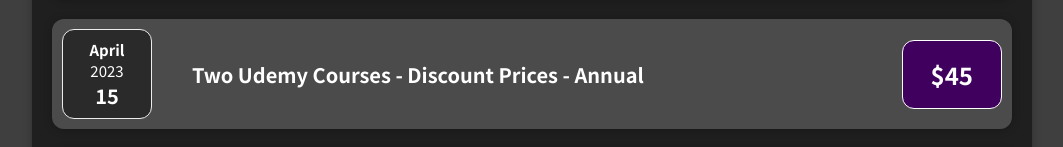
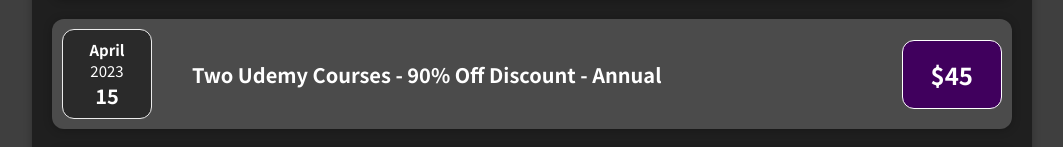
Before and after one commit to Frank-Pechar/react-expense-tracker, a React (Create React App) app: page / in a window 1280 px wide. Shown: the part 772-919 px from the top of the page, without its empty margins (108-1171 px from the left). Built offline with nearby package versions, Linux system fonts and the light colour scheme.

Commit message:
Formatting

```diff
--- a/src/App.js
+++ b/src/App.js
@@ -19,7 +19,7 @@
     },
     {
       id: 'e3',
-      title: 'Three Udemy Courses - Discount Prices - Annual',
+      title: 'Three Udemy Courses - 90% Off Discount - Annual',
       amount: 75.0,
       date: new Date(2020, 8, 1),
     },
@@ -31,7 +31,7 @@
     },
     {
       id: 'e5',
-      title: 'Six Udemy Courses - Discount Prices - Annual',
+      title: 'Six Udemy Courses - 90% Off Discount - Annual',
       amount: 145.0,
       date: new Date(2021, 9, 1),
     },
@@ -55,7 +55,7 @@
     },
     {
       id: 'e9',
-      title: 'Five Udemy Courses - Discount Prices - Annual',
+      title: 'Five Udemy Courses - 90% Off Discount - Annual',
       amount: 125.0,
       date: new Date(2022, 6, 1),
     },
@@ -67,7 +67,7 @@
     },
     {
       id: 'e11',
-      title: 'Two Udemy Courses - Discount Prices - Annual',
+      title: 'Two Udemy Courses - 90% Off Discount - Annual',
       amount: 45.0,
       date: new Date(2023, 3, 15),
     },
```
Also changed, not shown: 5 other files (tests, documents, lock files or other folders).
